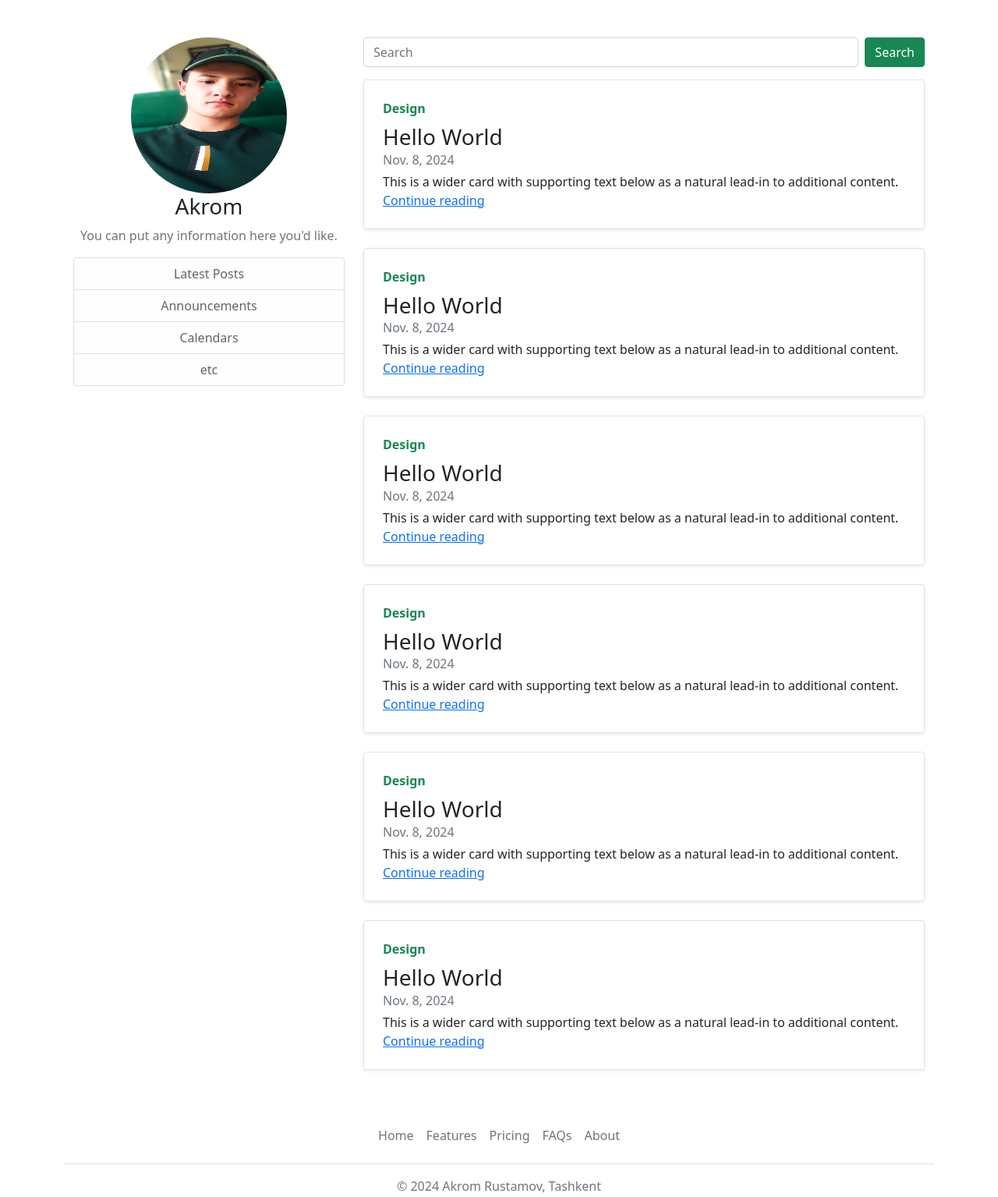
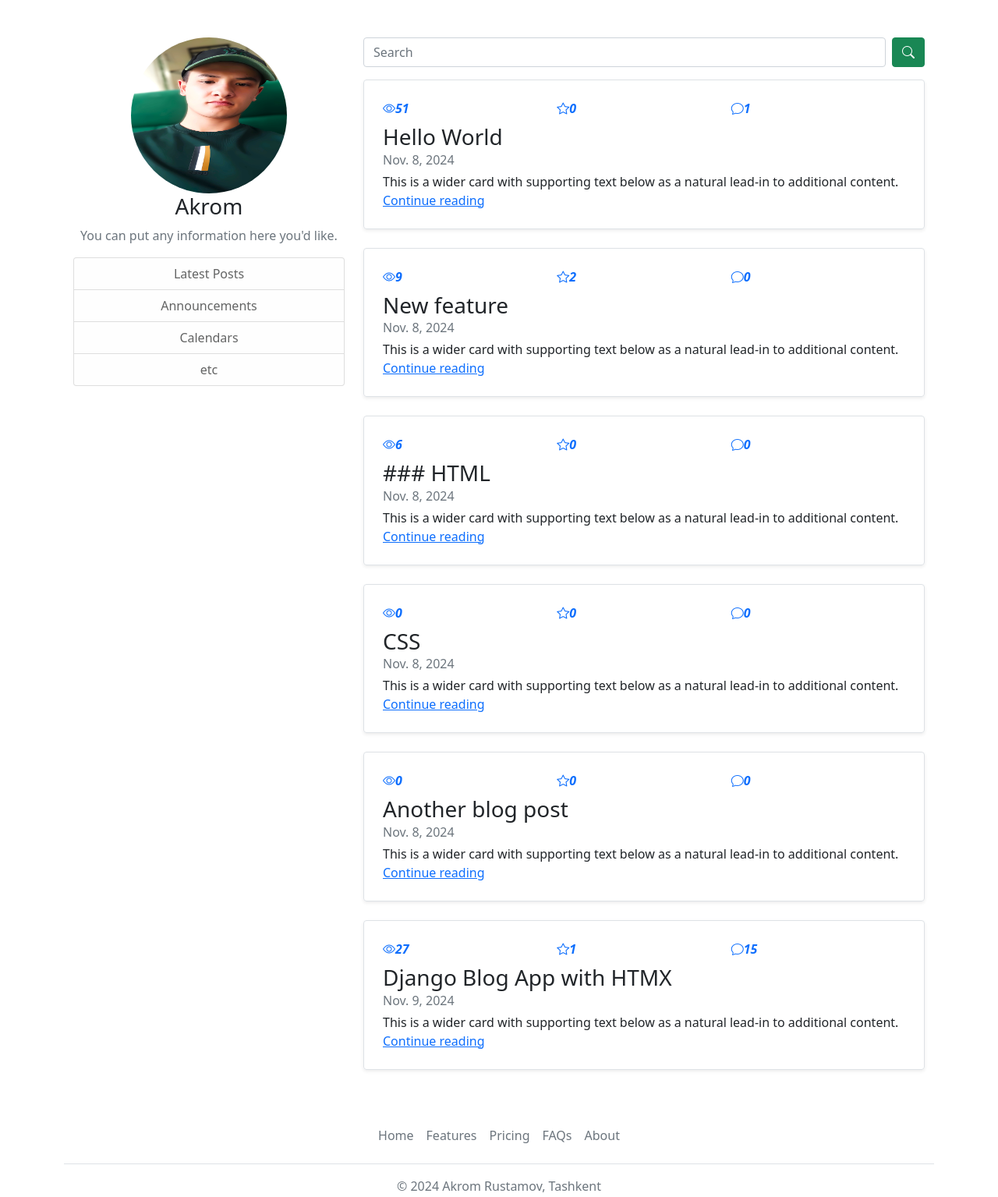
Before and after one commit to RustamovAkrom/Blog-Web-APP, a Django app: a page that uses templates/blog/profile.html in a window 1280 px wide. Shown: the part 56-1591 px from the top of the page at 78% size. Run offline with Django 5.2, Linux system fonts and the light colour scheme; data comes from the database, SQL or seed files in the repository; both versions use the stored data as it was after the commit; some libraries are stand-ins or nearby versions.

Commit message:
configure html

```diff
--- a/apps/blog/views.py
+++ b/apps/blog/views.py
@@ -111,6 +111,7 @@ class HomePageView(TemplateView):
             {
                 "page_obj": page_obj,
                 "size_value": size,
+                "search_query_value": search_query
             },
         )
 
@@ -143,6 +144,11 @@ class UserProfilePageView(View):
     def get(self, request, username):
         user = get_object_or_404(User, username=username)
         posts = Post.objects.filter(author=user, is_active=True).all().order_by("id")
+
+        search_query = request.GET.get("search_query_for_user_profile", None)
+
+        if search_query is not None:
+            posts = get_search_model_queryset(posts, search_query)
 
         return render(
             request,
--- a/templates/blog/profile.html
+++ b/templates/blog/profile.html
@@ -10,8 +10,8 @@
         <div class="col-md-4">
             <div class="content-section">
                 <center>
-
-                    <img src="{{ user.avatar.url }}" class="img-fluid" style="border-radius: 50%; width: 200px; height: 200px;" alt="">
+                    <img src="{{ user.avatar.url }}" class="img-fluid"
+                        style="border-radius: 50%; width: 200px; height: 200px;" alt="">
                     <h3>
                         {% if user.first_name %}
                         {{ user.first_name }}
@@ -42,11 +42,11 @@
                 </div>
                 {% endif %}
                 <div class="col">
-                    <form action="/post/user/">
+                    <form action="{% url 'user_profile' user.username %}">
                         <div class="d-flex">
-                            <input class="form-control" type="text" name="search_query_for_user_posts"
+                            <input class="form-control" type="text" name="search_query_for_user_profile"
                                 placeholder="Search" aria-label="Search">
-                            <button type="submit" class="btn btn-success ms-2">Search</button>
+                            <button type="submit" class="btn btn-success ms-2"><i class="bi bi-search"></i></button>
                         </div>
                     </form>
                 </div>
@@ -57,14 +57,17 @@
                 <div
                     class="row g-0 border rounded overflow-hidden flex-md-row mb-4 shadow-sm h-md-250 position-relative">
                     <div class="col p-4 d-flex flex-column position-static">
+                        <div class="d-flex">
+                            <strong class="d-inline-block mb-2 col text-primary"><i class="bi bi-eye">{{ post.watching }}</i></strong>
+                            <strong class="d-inline-block mb-2 col text-primary"><i class="bi bi-star">{{ post.like_count }}</i></strong>
+                            <strong class="d-inline-block mb-2 col text-primary"><i class="bi bi-chat">{{ post.comment_count }}</i></strong>
+                        </div>
 
-                        <strong class="d-inline-block mb-2 text-success">Design</strong>
-
-                        <h3 class="mb-0">Hello World</h3>
-                        <div class="mb-1 text-muted">Nov. 8, 2024</div>
+                        <h3 class="mb-0">{{ post.title }}</h3>
+                        <div class="mb-1 text-muted">{{ post.publisher_at }}</div>
                         <p class="card-text mb-auto">This is a wider card with supporting text below as a natural
                             lead-in to additional content.</p>
-                        <a href="/post/hello-world" class="stretched-link">Continue reading</a>
+                        <a href="{{ post.get_absolute_url }}" class="stretched-link">Continue reading</a>
                     </div>
                 </div>
             </div>
--- a/templates/blog/user_posts.html
+++ b/templates/blog/user_posts.html
@@ -20,7 +20,7 @@
                 <form action="{% url 'user_posts' %}">
                   <div class="d-flex">
                     <input class="form-control" type="text" name="search_query_for_user_posts" placeholder="Search" aria-label="Search">
-                    <button type="submit" class="btn btn-success ms-2">Search</button>
+                    <button type="submit" class="btn btn-success ms-2"><i class="bi bi-search"></i></button>
                   </div>
                 </form>
               </div>
@@ -42,6 +42,8 @@
                 </div>
               </div>
             </div>
+            {% empty %}
+            <center><div class="p-4">Now posts</div></center>
             {% endfor %}
           </div>
          {% include 'components/latest_posts.html' %}
--- a/templates/components/headers.html
+++ b/templates/components/headers.html
@@ -62,7 +62,7 @@
         </ul>
 
         <form action="{% url 'home' %}">
-          <input class="form-control" type="text" name="search_query" placeholder="Search" aria-label="Search">
+          <input class="form-control" type="text" name="search_query" placeholder="Search" value="{% if search_query_value %}{{ search_query_value }}{% endif %}" aria-label="Search">
 
         </form>
 
```
Also changed, not shown: templates/blog/home.html (+9 -2 lines), templates/blog/post_detail.html (+11 -4 lines), db.sqlite3.
